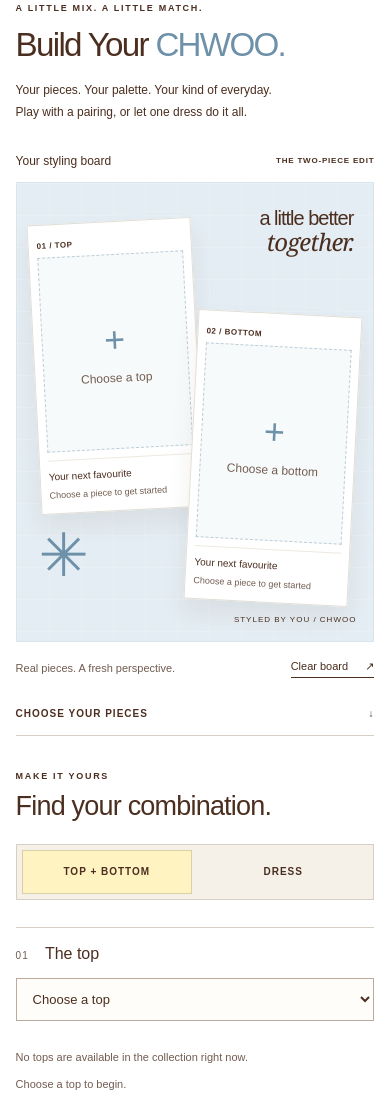
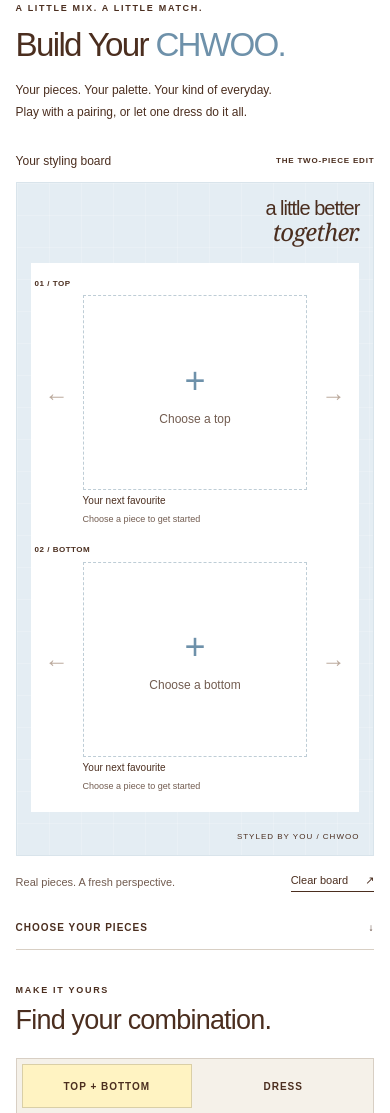
Before and after one commit to annjeanettewoo/chwoo, a PHP site: page /chwoo/php/outfit.php in a window 390 px wide. Shown: the part 258-1371 px from the top of the page. Run offline with PHP 8.4, Linux system fonts and the light colour scheme; data that the repository does not hold is empty.

Commit message:
Redesign outfit builder with vertical preview and garment navigation

```diff
--- a/css/outfit.css
+++ b/css/outfit.css
@@ -21,29 +21,27 @@
 .outfit-board-heading { display: flex; justify-content: space-between; align-items: center; gap: 12px; margin: 0 0 14px; }
 .outfit-board-heading h2 { font-size: 14px; font-weight: 400; margin: 0; }
 .outfit-board-heading > span { font-size: 9px; letter-spacing: 1.3px; font-weight: 700; }
-.outfit-board { position: relative; isolation: isolate; height: 620px; background-color: #e4edf3; overflow: hidden; border: 1px solid #d9e4eb; background-image: linear-gradient(#ffffff30 1px, transparent 1px), linear-gradient(90deg, #ffffff30 1px, transparent 1px); background-size: 32px 32px; }
-.outfit-board-note { position: absolute; z-index: -1; top: 34px; right: 32px; font-size: 25px; line-height: 1.1; letter-spacing: -1px; margin: 0; text-align: right; }
+.outfit-board { padding: 24px; background-color: #e4edf3; border: 1px solid #d9e4eb; background-image: linear-gradient(#ffffff30 1px, transparent 1px), linear-gradient(90deg, #ffffff30 1px, transparent 1px); background-size: 32px 32px; }
+.outfit-board-note { font-size: 25px; line-height: 1.1; letter-spacing: -1px; margin: 0 0 18px; text-align: right; }
 .outfit-board-note em { font-family: Georgia, serif; font-size: 31px; font-weight: 400; }
-.outfit-board-star { position: absolute; bottom: 83px; left: 38px; color: #6e91aa; font-size: 80px; line-height: 1; }
-.outfit-board-signature { position: absolute; bottom: 24px; right: 25px; font-size: 9px; letter-spacing: 2px; }
-.outfit-photo { position: absolute; margin: 0; background: #fff; padding: 13px 13px 16px; border: 1px solid #e2ded7; box-shadow: 0 13px 25px #4b2e1f12; width: 46%; }
-.outfit-photo-top { top: 50px; left: 6%; transform: rotate(-4deg); }
-.outfit-photo-bottom { top: 169px; right: 5%; transform: rotate(4deg); }
+.outfit-board-signature { display: block; margin-top: 20px; text-align: right; font-size: 9px; letter-spacing: 2px; }
+.outfit-canvas { display: flex; flex-direction: column; width: 100%; max-width: 500px; margin: auto; padding: 12px; background: #FFFFFF; }
+.outfit-photo { margin: 0; min-width: 0; background: #FFFFFF; }
 .outfit-photo-bar { display: flex; justify-content: space-between; align-items: center; min-height: 25px; margin-bottom: 5px; }
 .outfit-photo-bar > span { font-size: 9px; font-weight: 700; letter-spacing: 1.1px; }
 .outfit-photo-bar > button { border: 0; background: transparent; color: #725c50; font: 22px Arial,sans-serif; width: 30px; height: 30px; cursor: pointer; padding: 0; }
-.outfit-photo-image { height: 285px; display: flex; align-items: center; justify-content: center; background: #fff; }
+.outfit-garment-row { display: grid; grid-template-columns: 44px minmax(0, 1fr) 44px; align-items: center; gap: 4px; }
+.outfit-cycle { width: 44px; min-height: 44px; padding: 0; border: 0; background: #FFFFFF; color: #4b2e1f; font: 24px Arial,sans-serif; cursor: pointer; }
+.outfit-cycle:hover:not(:disabled) { color: #6e91aa; }
+.outfit-cycle:disabled { color: #bbaa9d; cursor: default; }
+.outfit-photo-image { height: clamp(190px, 22vw, 285px); min-width: 0; display: flex; align-items: center; justify-content: center; background: #FFFFFF; }
 .outfit-photo-image img { width: 100%; height: 100%; display: block; object-fit: contain; }
 .outfit-photo-image > p { font-size: 12px; text-align: center; padding: 16px; line-height: 1.7; color: #725c50; }
-.outfit-photo figcaption { border-top: 1px solid #eee8e1; padding-top: 12px; margin-top: 12px; }
+.outfit-photo figcaption { padding: 4px 48px 12px; overflow-wrap: anywhere; }
 .outfit-photo figcaption strong { display: block; font-size: 12px; font-weight: 400; line-height: 1.4; }
 .outfit-photo figcaption > span { display: block; font-size: 10px; color: #725c50; margin-top: 5px; line-height: 1.4; }
-.outfit-photo-dress { top: 35px; left: 20%; width: 60%; transform: rotate(-2deg); }
-.outfit-photo-dress .outfit-photo-image { height: 390px; }
-.outfit-board[data-mode="dress"] .outfit-board-note { font-size: 18px; top: auto; bottom: 40px; right: 20px; }
-.outfit-board[data-mode="dress"] .outfit-board-note em { font-size: 24px; }
-.outfit-board[data-mode="dress"] .outfit-board-star { font-size: 54px; bottom: 60px; left: 20px; }
-.outfit-empty-prompt { border: 1px dashed #becdd6; background: #f7fafb; color: #725c50; width: 100%; height: 100%; cursor: pointer; font: 12px Arial,sans-serif; }
+.outfit-photo-dress .outfit-photo-image { height: clamp(300px, 35vw, 450px); }
+.outfit-empty-prompt { border: 1px dashed #becdd6; background: #FFFFFF; color: #725c50; width: 100%; height: 100%; cursor: pointer; font: 12px Arial,sans-serif; }
 .outfit-empty-prompt > span { display: block; font-size: 36px; font-weight: 400; color: #6e91aa; margin-bottom: 10px; }
 .outfit-board-footer { display: flex; align-items: center; justify-content: space-between; gap: 12px; margin-top: 16px; }
 .outfit-board-footer p { margin: 0; font-size: 11px; color: #725c50; }
@@ -104,9 +102,8 @@
     .outfit-page .nav-tools { gap: 14px; }
     .outfit-page .nav-tools > span, .outfit-page .nav-tools a[href$="search.html"] { display: none; }
     .outfit-layout { grid-template-columns: minmax(0, 1.4fr) minmax(300px, 1fr); gap: 30px; }
-    .outfit-board { height: 595px; }
-    .outfit-photo-image { height: 260px; }
-    .outfit-board-note { font-size: 22px; right: 22px; }
+    .outfit-board { padding: 20px; }
+    .outfit-board-note { font-size: 22px; }
 }
 @media (max-width: 900px) {
     .outfit-intro { display: block; margin-bottom: 30px; }
@@ -115,7 +112,6 @@
     .outfit-workspace { max-width: 680px; width: 100%; margin: auto; }
     .outfit-editor { width: 100%; max-width: 680px; margin: auto; }
     .outfit-mobile-jump { display: flex; justify-content: space-between; align-items: center; min-height: 44px; margin-top: 14px; color: #4b2e1f; font-size: 10px; font-weight: 700; letter-spacing: 1px; text-decoration: none; border-bottom: 1px solid #d8cfc4; }
-    .outfit-board { height: 610px; }
     .outfit-photo-image { height: 280px; }
     .outfit-page .main-nav { gap: 13px; }
     .outfit-page .logo-link { margin-right: 25px; }
@@ -129,26 +125,19 @@
     .outfit-eyebrow { font-size: 9px; letter-spacing: 1.7px; }
     .outfit-board-heading h2 { font-size: 12px; }
     .outfit-board-heading > span { font-size: 8px; letter-spacing: .8px; }
-    .outfit-board { height: 460px; }
-    .outfit-photo { padding: 8px 8px 11px; width: 46%; }
-    .outfit-photo-top { top: 38px; left: 5%; transform: rotate(-3deg); }
-    .outfit-photo-bottom { top: 130px; right: 5%; transform: rotate(3deg); }
-    .outfit-photo-image { height: 195px; }
+    .outfit-board { padding: 14px; }
+    .outfit-canvas { padding: 8px 4px; }
+    .outfit-photo-image { height: clamp(180px, 50vw, 260px); }
     .outfit-photo-bar { min-height: 24px; margin-bottom: 0; }
     .outfit-photo-bar > span { font-size: 8px; letter-spacing: .5px; }
     .outfit-photo-bar > button { width: 27px; height: 27px; }
-    .outfit-photo figcaption { margin-top: 8px; padding-top: 9px; }
+    .outfit-photo figcaption { padding-top: 4px; }
     .outfit-photo figcaption strong { font-size: 10px; }
     .outfit-photo figcaption > span { font-size: 9px; }
-    .outfit-board-note { font-size: 20px; top: 24px; right: 20px; }
+    .outfit-board-note { font-size: 20px; }
     .outfit-board-note em { font-size: 24px; }
-    .outfit-board-star { font-size: 60px; left: 22px; bottom: 55px; }
-    .outfit-board-signature { font-size: 8px; letter-spacing: 1px; right: 17px; bottom: 17px; }
-    .outfit-photo-dress { width: 65%; left: 17.5%; top: 22px; }
-    .outfit-photo-dress .outfit-photo-image { height: 280px; }
-    .outfit-board[data-mode="dress"] .outfit-board-note { bottom: 28px; font-size: 15px; }
-    .outfit-board[data-mode="dress"] .outfit-board-note em { font-size: 20px; }
-    .outfit-board[data-mode="dress"] .outfit-board-star { bottom: 35px; left: 12px; font-size: 42px; }
+    .outfit-board-signature { font-size: 8px; letter-spacing: 1px; }
+    .outfit-photo-dress .outfit-photo-image { height: 320px; }
     .outfit-summary { padding: 18px; }
     .outfit-page .navbar { padding: 17px 4%; align-items: center; }
     .outfit-page .logo { width: 65px; }
--- a/php/outfit.php
+++ b/php/outfit.php
@@ -125,18 +125,23 @@
                 <div class="outfit-board-heading"><h2 id="board-title">Your styling board</h2><span id="board-mode-label"><?= $outfitMode === 'dress' ? 'THE ONE-PIECE EDIT' : 'THE TWO-PIECE EDIT' ?></span></div>
                 <div class="outfit-board" id="styling-board" data-mode="<?= $outfitMode ?>">
                     <p class="outfit-board-note" aria-hidden="true"><span data-board-lead><?= $outfitMode === 'dress' ? 'a whole look' : 'a little better' ?></span><br><em data-board-emphasis><?= $outfitMode === 'dress' ? 'in one.' : 'together.' ?></em></p>
-                    <span class="outfit-board-star" aria-hidden="true">✳</span>
+                    <div class="outfit-canvas">
                     <?php foreach ($slots as $key => $slot): ?>
                     <figure class="outfit-photo outfit-photo-<?= $key ?>" data-preview="<?= $key ?>" <?= !in_array($key, $activeSlots, true) ? 'hidden' : '' ?>>
                         <div class="outfit-photo-bar"><span><?= $slot['number'] ?> / <?= strtoupper($slot['label']) ?></span><button type="button" data-remove="<?= $key ?>" aria-label="Remove <?= strtolower($slot['label']) ?> from styling board" <?= !$slot['initial'] ? 'hidden' : '' ?>>&times;</button></div>
+                        <div class="outfit-garment-row">
+                        <button type="button" class="outfit-cycle" data-cycle="-1" aria-label="Previous <?= strtolower($slot['label']) ?>" disabled><span aria-hidden="true">&#8592;</span></button>
                         <div class="outfit-photo-image">
                             <img data-preview-image <?= !empty($slot['colour']['image']) ? 'src="' . chwooAuthEscape($slot['colour']['image']) . '"' : 'hidden' ?> alt="<?= chwooAuthEscape(($slot['initial']['name'] ?? '') . ' in ' . ($slot['colour']['name'] ?? '')) ?>">
                             <p data-photo-unavailable <?= !empty($slot['colour']['image']) || !$slot['initial'] ? 'hidden' : '' ?>>Photo unavailable for this colour.</p>
                             <button type="button" class="outfit-empty-prompt" data-choose="<?= $key ?>" <?= $slot['initial'] ? 'hidden' : '' ?>><span aria-hidden="true">+</span>Choose a <?= strtolower($slot['label']) ?></button>
                         </div>
+                        <button type="button" class="outfit-cycle" data-cycle="1" aria-label="Next <?= strtolower($slot['label']) ?>" disabled><span aria-hidden="true">&#8594;</span></button>
+                        </div>
                         <figcaption><strong data-preview-name><?= chwooAuthEscape($slot['initial']['name'] ?? 'Your next favourite') ?></strong><span data-preview-detail><?= chwooAuthEscape($slot['colour']['name'] ?? 'Choose a piece to get started') ?><?= $slot['colour'] ? ' · Choose a size' : '' ?></span></figcaption>
                     </figure>
                     <?php endforeach; ?>
+                    </div>
                     <span class="outfit-board-signature" aria-hidden="true">STYLED BY YOU / CHWOO</span>
                 </div>
                 <div class="outfit-board-footer"><p>Real pieces. A fresh perspective.</p><button type="button" id="outfit-clear">Clear board <span aria-hidden="true">↗</span></button></div>
```
Also changed, not shown: js/outfitBuilder.js (+29 -8 lines).
